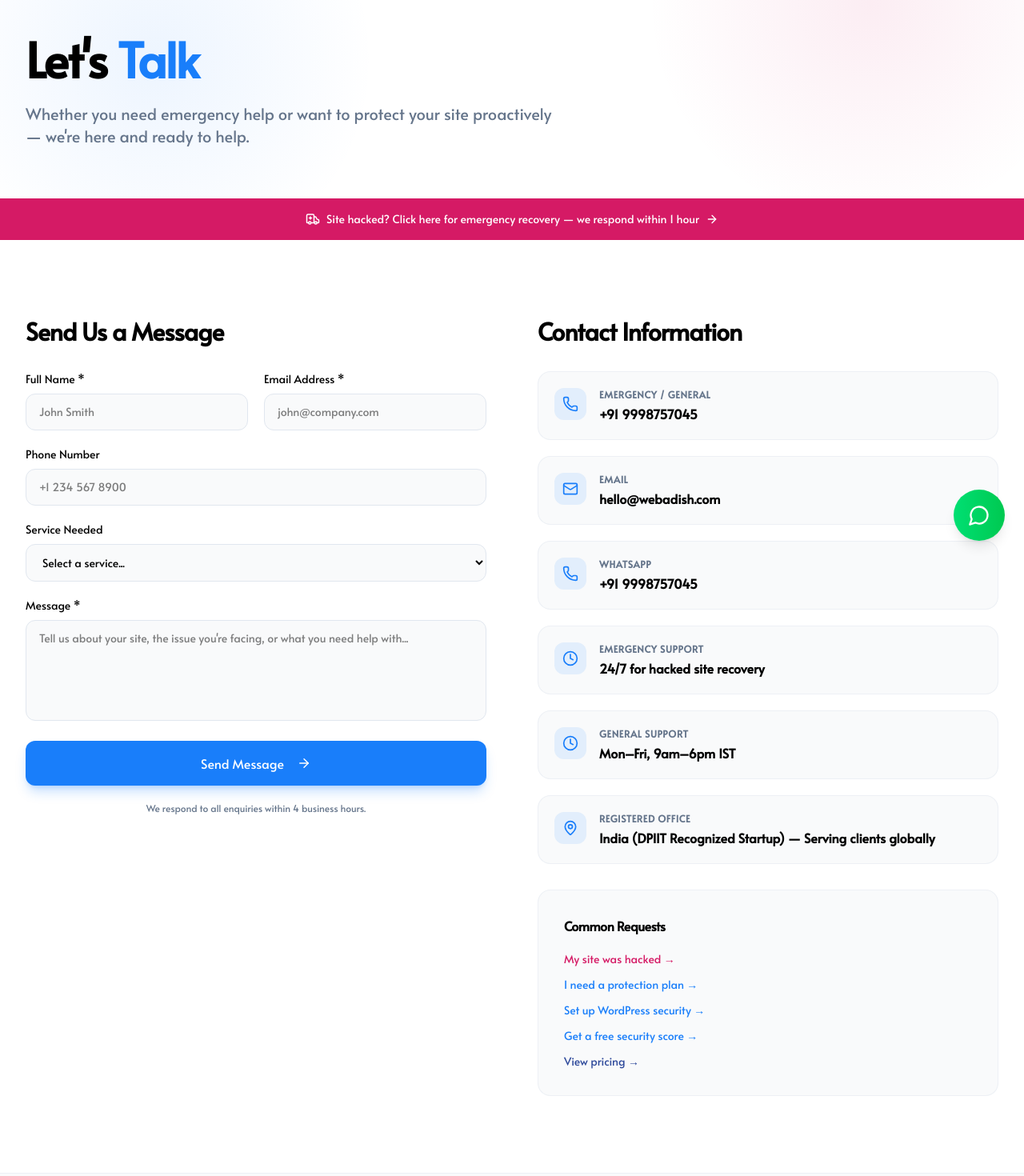
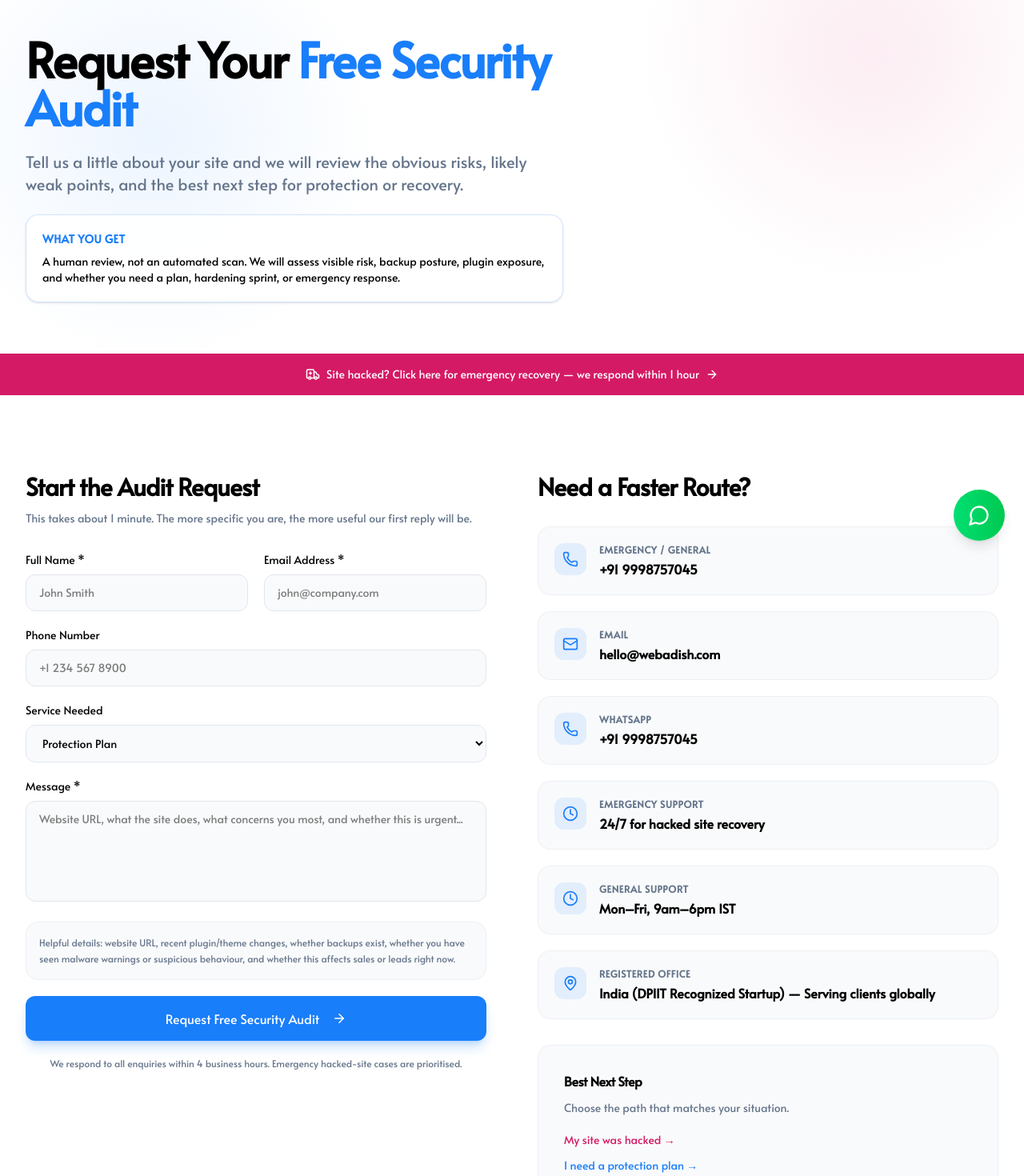
Before and after one commit to diliplp/webadish.com, a React (Vite) app in the folder artifacts/webadish/: page /contact in a window 1280 px wide. Shown: the part 100-1570 px from the top of the page at 80% size. Built offline with nearby package versions, Linux system fonts and the light colour scheme.

Commit message:
Improve global contact conversion copy

```diff
--- a/artifacts/webadish/src/pages/Contact.tsx
+++ b/artifacts/webadish/src/pages/Contact.tsx
@@ -17,7 +17,7 @@ const services = [
 ];
 
 export default function Contact() {
-  const [form, setForm] = useState({ name: "", email: "", phone: "", service: "", message: "" });
+  const [form, setForm] = useState({ name: "", email: "", phone: "", service: "Free Security Audit", message: "" });
   const [submitted, setSubmitted] = useState(false);
   const [loading, setLoading] = useState(false);
   const [error, setError] = useState("");
@@ -59,7 +59,7 @@ export default function Contact() {
         page_path: "/contact",
       });
       setSubmitted(true);
-      setForm({ name: "", email: "", phone: "", service: "", message: "" });
+      setForm({ name: "", email: "", phone: "", service: "Free Security Audit", message: "" });
       hasTrackedStart.current = false;
     } catch (err) {
       const errorMsg = err instanceof Error ? err.message : 'Failed to send message. Please try again.';
@@ -80,8 +80,12 @@ export default function Contact() {
       <section className="pt-36 pb-16 hero-gradient">
         <div className="max-w-7xl mx-auto px-4 sm:px-6 lg:px-8">
           <div className="max-w-2xl">
-            <h1 className="text-5xl md:text-6xl font-bold mb-6">Let's <span className="text-accent">Talk</span></h1>
-            <p className="text-xl text-muted-foreground">Whether you need emergency help or want to protect your site proactively — we're here and ready to help.</p>
+            <h1 className="text-5xl md:text-6xl font-bold mb-6">Request Your <span className="text-accent">Free Security Audit</span></h1>
+            <p className="text-xl text-muted-foreground">Tell us a little about your site and we will review the obvious risks, likely weak points, and the best next step for protection or recovery.</p>
+            <div className="mt-6 rounded-2xl border border-accent/20 bg-white/90 p-5 shadow-sm">
+              <p className="text-sm font-semibold uppercase tracking-wide text-accent mb-2">What You Get</p>
+              <p className="text-sm text-foreground">A human review, not an automated scan. We will assess visible risk, backup posture, plugin exposure, and whether you need a plan, hardening sprint, or emergency response.</p>
+            </div>
           </div>
         </div>
       </section>
@@ -102,12 +106,13 @@ export default function Contact() {
 
             {/* FORM */}
             <div>
-              <h2 className="text-3xl font-bold mb-8">Send Us a Message</h2>
+              <h2 className="text-3xl font-bold mb-3">Start the Audit Request</h2>
+              <p className="text-sm text-muted-foreground mb-8">This takes about 1 minute. The more specific you are, the more useful our first reply will be.</p>
               {submitted ? (
                 <div className="bg-green-50 border border-green-200 rounded-2xl p-10 text-center">
                   <CheckCircle2 size={48} className="text-green-500 mx-auto mb-4" />
-                  <h3 className="text-xl font-bold mb-2">Message Sent!</h3>
-                  <p className="text-muted-foreground">We'll be in touch within a few hours. For emergencies, call us directly.</p>
+                  <h3 className="text-xl font-bold mb-2">Audit Request Sent</h3>
+                  <p className="text-muted-foreground">We will review this and reply within a few hours. If the site is actively hacked, call or WhatsApp us directly for faster triage.</p>
                   <button
                     onClick={() => setSubmitted(false)}
                     className="mt-6 text-accent hover:underline text-sm font-medium"
@@ -143,14 +148,18 @@ export default function Contact() {
                     <label className="block text-sm font-medium mb-2">Service Needed</label>
                     <select value={form.service} onFocus={trackFormStart} onChange={e => setForm({ ...form, service: e.target.value })}
                       className="w-full px-4 py-3 rounded-xl border border-border bg-gray-50 focus:outline-none focus:ring-2 focus:ring-accent focus:bg-white text-sm transition-all">
-                      <option value="">Select a service...</option>
                       {services.map(s => <option key={s} value={s}>{s}</option>)}
                     </select>
                   </div>
                   <div>
                     <label className="block text-sm font-medium mb-2">Message *</label>
-                    <textarea required rows={5} placeholder="Tell us about your site, the issue you're facing, or what you need help with..." value={form.message} onFocus={trackFormStart} onChange={e => setForm({ ...form, message: e.target.value })}
+                    <textarea required rows={5} placeholder="Website URL, what the site does, what concerns you most, and whether this is urgent..." value={form.message} onFocus={trackFormStart} onChange={e => setForm({ ...form, message: e.target.value })}
                       className="w-full px-4 py-3 rounded-xl border border-border bg-gray-50 focus:outline-none focus:ring-2 focus:ring-accent focus:bg-white text-sm transition-all resize-none" />
+                  </div>
+                  <div className="rounded-2xl border border-border/50 bg-gray-50 p-4">
+                    <p className="text-xs text-muted-foreground leading-relaxed">
+                      Helpful details: website URL, recent plugin/theme changes, whether backups exist, whether you have seen malware warnings or suspicious behaviour, and whether this affects sales or leads right now.
+                    </p>
                   </div>
                   <Button
                     type="submit"
@@ -159,9 +168,9 @@ export default function Contact() {
                     className="w-full text-base"
                     disabled={loading}
                   >
-                    {loading ? 'Sending...' : 'Send Message'} {!loading && <ArrowRight size={18} className="ml-2" />}
+                    {loading ? 'Sending...' : 'Request Free Security Audit'} {!loading && <ArrowRight size={18} className="ml-2" />}
                   </Button>
-                  <p className="text-xs text-muted-foreground text-center">We respond to all enquiries within 4 business hours.</p>
+                  <p className="text-xs text-muted-foreground text-center">We respond to all enquiries within 4 business hours. Emergency hacked-site cases are prioritised.</p>
                 </form>
               )}
             </div>
@@ -169,7 +178,7 @@ export default function Contact() {
             {/* INFO */}
             <div className="space-y-8">
               <div>
-                <h2 className="text-3xl font-bold mb-8">Contact Information</h2>
+                <h2 className="text-3xl font-bold mb-8">Need a Faster Route?</h2>
                 <div className="space-y-5">
                   {[
                     { icon: <Phone size={20} className="text-accent" />, label: "Emergency / General", value: "+91 9998757045", href: "tel:+919998757045" },
@@ -195,7 +204,8 @@ export default function Contact() {
 
               {/* QUICK LINKS */}
               <div className="bg-gray-50 rounded-2xl p-8 border border-border/50">
-                <h3 className="font-bold mb-5">Common Requests</h3>
+                <h3 className="font-bold mb-3">Best Next Step</h3>
+                <p className="text-sm text-muted-foreground mb-5">Choose the path that matches your situation.</p>
                 <div className="space-y-3">
                   {[
                     { label: "My site was hacked →", href: "/hacked-site-recovery", color: "text-primary" },
```
